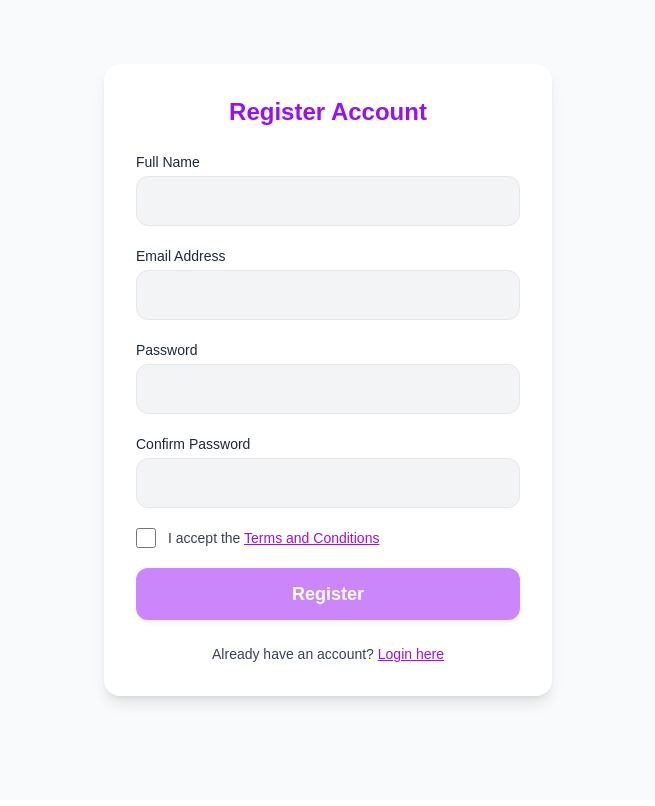
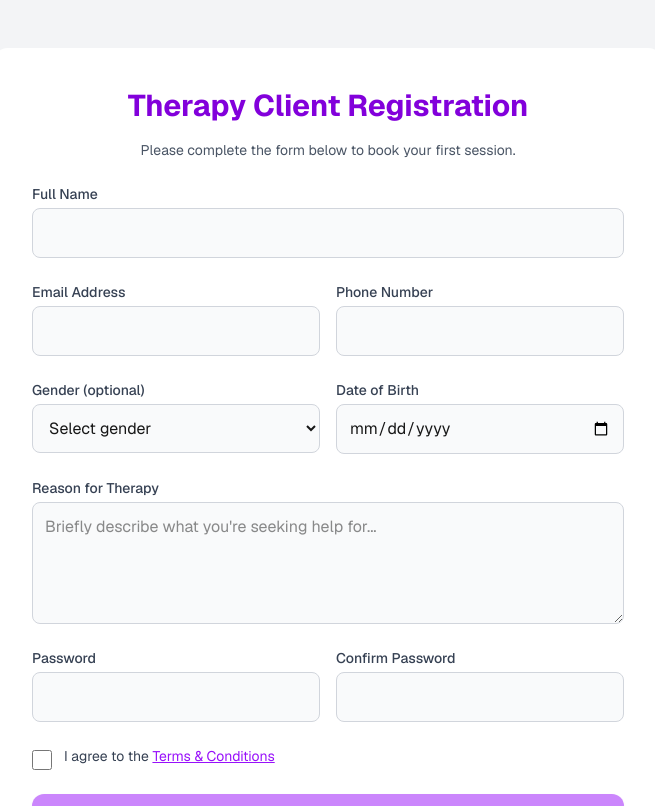
Before and after one commit to NathanKhonyongwa/AppointmentBooking, a Next.js app in the folder appointment/: page /Register in a window 1280 px wide. Shown: the top 806 px of the page, without its empty margins (312-967 px from the left). Built offline with nearby package versions, Linux system fonts and the light colour scheme.

Commit message:
registration form revised

```diff
--- a/appointment/src/app/Customer/Terms/page.js
+++ b/appointment/src/app/Customer/Terms/page.js
@@ -90,6 +90,15 @@ export default function TermsAndConditions() {
         </p>
       </section>
 
+      <div className="mt-12 text-center">
+        <Link
+          href="/Register"
+          className="inline-block bg-purple-600 text-white px-6 py-3 rounded-lg shadow hover:bg-purple-700 transition"
+        >
+          Back to Registration
+        </Link>
+      </div>
+
       <footer className="text-center text-gray-500 text-sm mt-12">
         &copy; {new Date().getFullYear()} Therapy Service. All rights reserved.
       </footer>
--- a/appointment/src/app/Register/page.js
+++ b/appointment/src/app/Register/page.js
@@ -6,6 +6,10 @@ export default function RegisterPage() {
   const [form, setForm] = useState({
     name: '',
     email: '',
+    phone: '',
+    gender: '',
+    dob: '',
+    therapyReason: '',
     password: '',
     confirmPassword: '',
     acceptedTerms: false,
@@ -26,6 +30,9 @@ export default function RegisterPage() {
     const errs = {};
     if (!form.name.trim()) errs.name = 'Name is required';
     if (!form.email.trim()) errs.email = 'Email is required';
+    if (!form.phone.trim()) errs.phone = 'Phone number is required';
+    if (!form.dob.trim()) errs.dob = 'Date of Birth is required';
+    if (!form.therapyReason.trim()) errs.therapyReason = 'Please provide a reason';
     if (!form.password) errs.password = 'Password is required';
     if (form.password !== form.confirmPassword)
       errs.confirmPassword = 'Passwords do not match';
@@ -40,20 +47,22 @@ export default function RegisterPage() {
       setErrors(validationErrors);
       return;
     }
-    // Your registration logic here (e.g., API call)
     alert('Registration form submitted!');
   };
 
   return (
-    <div className="min-h-screen bg-gray-50 flex items-start justify-center pt-16">
-      <div className="max-w-md w-full bg-white rounded-2xl shadow-lg p-8 font-poppins">
-        <h2 className="text-center text-purple-600 text-2xl font-semibold mb-6">
-          Register Account
+    <div className="min-h-screen bg-gray-100 flex items-start justify-center py-12">
+      <div className="max-w-2xl w-full bg-white rounded-2xl shadow-xl p-10 font-sans">
+        <h2 className="text-center text-purple-700 text-3xl font-bold mb-4">
+          Therapy Client Registration
         </h2>
-        <form onSubmit={handleSubmit} className="space-y-5">
-          {/* Name */}
+        <p className="text-center text-gray-600 text-sm mb-6">
+          Please complete the form below to book your first session.
+        </p>
+        <form onSubmit={handleSubmit} className="space-y-6">
+          {/* Full Name */}
           <div>
-            <label className="block text-gray-800 text-sm mb-1" htmlFor="name">
+            <label htmlFor="name" className="block text-sm font-medium text-gray-700">
               Full Name
             </label>
             <input
@@ -62,19 +71,17 @@ export default function RegisterPage() {
               id="name"
               value={form.name}
               onChange={handleChange}
-              className={`w-full px-4 py-3 rounded-xl bg-gray-100 border ${
-                errors.name ? 'border-red-500' : 'border-gray-200'
-              } focus:outline-none focus:ring-2 focus:ring-purple-300`}
-              required
+              className={`mt-1 block w-full rounded-lg border ${
+                errors.name ? 'border-red-500' : 'border-gray-300'
+              } bg-gray-50 p-3 focus:ring-2 focus:ring-purple-400`}
             />
-            {errors.name && (
-              <p className="text-red-500 text-sm mt-1">{errors.name}</p>
-            )}
+            {errors.name && <p className="text-red-500 text-sm">{errors.name}</p>}
           </div>
 
-          {/* Email */}
+          {/* Email and Phone */}
+          <div className="grid grid-cols-1 sm:grid-cols-2 gap-4">
             <div>
-            <label className="block text-gray-800 text-sm mb-1" htmlFor="email">
+              <label htmlFor="email" className="block text-sm font-medium text-gray-700">
                 Email Address
               </label>
               <input
@@ -83,22 +90,95 @@ export default function RegisterPage() {
                 id="email"
                 value={form.email}
                 onChange={handleChange}
-              className={`w-full px-4 py-3 rounded-xl bg-gray-100 border ${
-                errors.email ? 'border-red-500' : 'border-gray-200'
-              } focus:outline-none focus:ring-2 focus:ring-purple-300`}
-              required
+                className={`mt-1 block w-full rounded-lg border ${
+                  errors.email ? 'border-red-500' : 'border-gray-300'
+                } bg-gray-50 p-3 focus:ring-2 focus:ring-purple-400`}
               />
-            {errors.email && (
-              <p className="text-red-500 text-sm mt-1">{errors.email}</p>
+              {errors.email && <p className="text-red-500 text-sm">{errors.email}</p>}
+            </div>
+            <div>
+              <label htmlFor="phone" className="block text-sm font-medium text-gray-700">
+                Phone Number
+              </label>
+              <input
+                type="tel"
+                name="phone"
+                id="phone"
+                value={form.phone}
+                onChange={handleChange}
+                className={`mt-1 block w-full rounded-lg border ${
+                  errors.phone ? 'border-red-500' : 'border-gray-300'
+                } bg-gray-50 p-3 focus:ring-2 focus:ring-purple-400`}
+              />
+              {errors.phone && <p className="text-red-500 text-sm">{errors.phone}</p>}
+            </div>
+          </div>
+
+          {/* Gender and Date of Birth */}
+          <div className="grid grid-cols-1 sm:grid-cols-2 gap-4">
+            <div>
+              <label htmlFor="gender" className="block text-sm font-medium text-gray-700">
+                Gender (optional)
+              </label>
+              <select
+                name="gender"
+                id="gender"
+                value={form.gender}
+                onChange={handleChange}
+                className="mt-1 block w-full rounded-lg border border-gray-300 bg-gray-50 p-3 focus:ring-2 focus:ring-purple-400"
+              >
+                <option value="">Select gender</option>
+                <option value="Female">Female</option>
+                <option value="Male">Male</option>
+                <option value="Other">Other</option>
+              </select>
+            </div>
+            <div>
+              <label htmlFor="dob" className="block text-sm font-medium text-gray-700">
+                Date of Birth
+              </label>
+              <input
+                type="date"
+                name="dob"
+                id="dob"
+                value={form.dob}
+                onChange={handleChange}
+                className={`mt-1 block w-full rounded-lg border ${
+                  errors.dob ? 'border-red-500' : 'border-gray-300'
+                } bg-gray-50 p-3 focus:ring-2 focus:ring-purple-400`}
+              />
+              {errors.dob && <p className="text-red-500 text-sm">{errors.dob}</p>}
+            </div>
+          </div>
+
+          {/* Therapy Reason */}
+          <div>
+            <label
+              htmlFor="therapyReason"
+              className="block text-sm font-medium text-gray-700"
+            >
+              Reason for Therapy
+            </label>
+            <textarea
+              name="therapyReason"
+              id="therapyReason"
+              rows="4"
+              value={form.therapyReason}
+              onChange={handleChange}
+              className={`mt-1 block w-full rounded-lg border ${
+                errors.therapyReason ? 'border-red-500' : 'border-gray-300'
+              } bg-gray-50 p-3 focus:ring-2 focus:ring-purple-400`}
+              placeholder="Briefly describe what you're seeking help for..."
+            ></textarea>
+            {errors.therapyReason && (
+              <p className="text-red-500 text-sm">{errors.therapyReason}</p>
             )}
           </div>
 
-          {/* Password */}
+          {/* Passwords */}
+          <div className="grid grid-cols-1 sm:grid-cols-2 gap-4">
             <div>
-            <label
-              className="block text-gray-800 text-sm mb-1"
-              htmlFor="password"
-            >
+              <label htmlFor="password" className="block text-sm font-medium text-gray-700">
                 Password
               </label>
               <input
@@ -107,21 +187,16 @@ export default function RegisterPage() {
                 id="password"
                 value={form.password}
                 onChange={handleChange}
-              className={`w-full px-4 py-3 rounded-xl bg-gray-100 border ${
-                errors.password ? 'border-red-500' : 'border-gray-200'
-              } focus:outline-none focus:ring-2 focus:ring-purple-300`}
-              required
+                className={`mt-1 block w-full rounded-lg border ${
+                  errors.password ? 'border-red-500' : 'border-gray-300'
+                } bg-gray-50 p-3 focus:ring-2 focus:ring-purple-400`}
               />
-            {errors.password && (
-              <p className="text-red-500 text-sm mt-1">{errors.password}</p>
-            )}
+              {errors.password && <p className="text-red-500 text-sm">{errors.password}</p>}
             </div>
-
-          {/* Confirm Password */}
             <div>
               <label
-              className="block text-gray-800 text-sm mb-1"
                 htmlFor="confirmPassword"
+                className="block text-sm font-medium text-gray-700"
               >
                 Confirm Password
               </label>
@@ -131,61 +206,55 @@ export default function RegisterPage() {
                 id="confirmPassword"
                 value={form.confirmPassword}
                 onChange={handleChange}
-              className={`w-full px-4 py-3 rounded-xl bg-gray-100 border ${
-                errors.confirmPassword ? 'border-red-500' : 'border-gray-200'
-              } focus:outline-none focus:ring-2 focus:ring-purple-300`}
-              required
+                className={`mt-1 block w-full rounded-lg border ${
+                  errors.confirmPassword ? 'border-red-500' : 'border-gray-300'
+                } bg-gray-50 p-3 focus:ring-2 focus:ring-purple-400`}
               />
               {errors.confirmPassword && (
-              <p className="text-red-500 text-sm mt-1">{errors.confirmPassword}</p>
+                <p className="text-red-500 text-sm">{errors.confirmPassword}</p>
               )}
             </div>
+          </div>
 
-          {/* Terms and Conditions */}
-          <div className="flex items-center space-x-3">
+          {/* Terms */}
+          <div className="flex items-start gap-3">
             <input
               type="checkbox"
               id="acceptedTerms"
               name="acceptedTerms"
               checked={form.acceptedTerms}
               onChange={handleChange}
-              className={`w-5 h-5 rounded border-gray-300 focus:ring-2 focus:ring-purple-400 ${
-                errors.acceptedTerms ? 'border-red-500' : ''
-              }`}
+              className="mt-1 w-5 h-5 border-gray-300 focus:ring-2 focus:ring-purple-400"
             />
-            <label
-              htmlFor="acceptedTerms"
-              className="text-gray-700 text-sm select-none"
-            >
-              I accept the{' '}
+            <label htmlFor="acceptedTerms" className="text-sm text-gray-700">
+              I agree to the{' '}
               <Link
                 href="/Customer/Terms"
                 className="text-purple-600 underline hover:text-purple-800"
                 target="_blank"
-                rel="noopener noreferrer"
               >
-                Terms and Conditions
+                Terms & Conditions
               </Link>
             </label>
           </div>
           {errors.acceptedTerms && (
-            <p className="text-red-500 text-sm mt-1">{errors.acceptedTerms}</p>
+            <p className="text-red-500 text-sm">{errors.acceptedTerms}</p>
           )}
 
-          {/* Submit Button */}
+          {/* Submit */}
           <button
             type="submit"
             disabled={!form.acceptedTerms}
-            className={`w-full py-3 bg-purple-600 hover:bg-purple-700 text-white rounded-xl font-semibold text-lg transition-shadow shadow-md hover:shadow-lg ${
+            className={`w-full py-3 bg-purple-600 hover:bg-purple-700 text-white rounded-xl font-semibold text-lg shadow ${
               !form.acceptedTerms ? 'opacity-50 cursor-not-allowed' : ''
             }`}
           >
-            Register
+            Create Account
           </button>
         </form>
 
-        <p className="mt-6 text-center text-sm text-gray-700">
-          Already have an account?{' '}
+        <p className="mt-6 text-center text-sm text-gray-600">
+          Already registered?{' '}
           <Link href="/" className="text-purple-600 underline hover:text-purple-800">
             Login here
           </Link>
```
Lines whose indentation alone changed are shown as unchanged.
